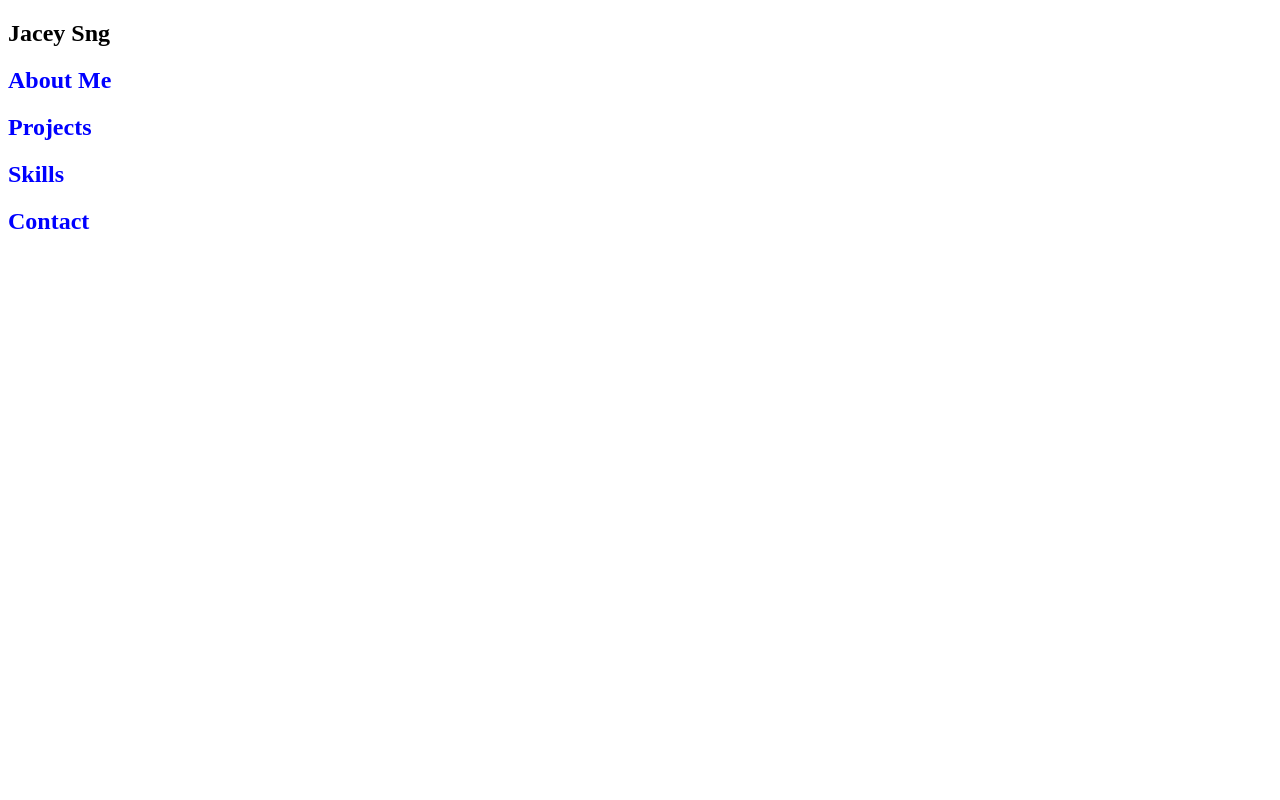
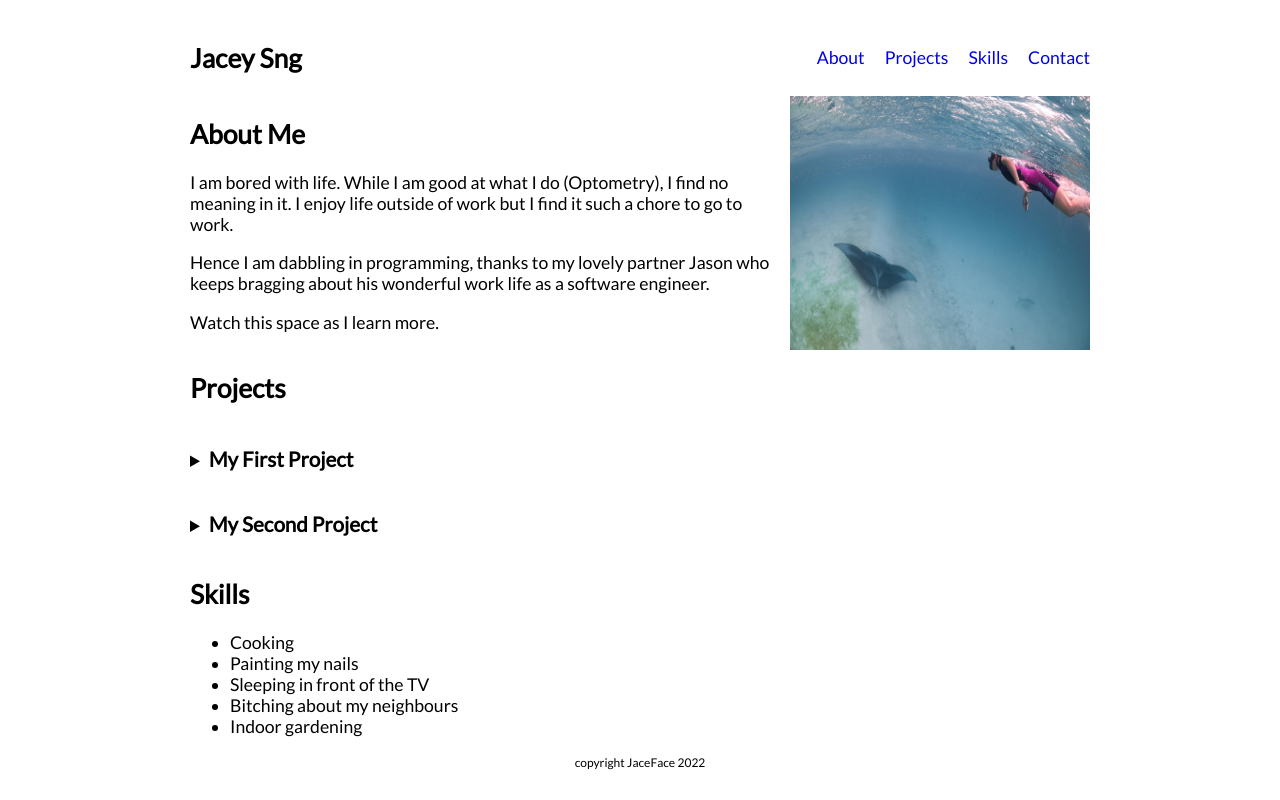
Before and after one commit to jaceyacey/2022-portfolio, a plain HTML site: page index.html in a window 1280 px wide. Drawn offline with Linux system fonts and the light colour scheme.

Commit message:
style content

```diff
--- a/index.html
+++ b/index.html
@@ -2,15 +2,83 @@
 <html>
   <head>
     <link href="./resources/css/style.css" type="text/css" rel="stylesheet" />
+    <meta charset="UTF-8" />
+    <meta http-equiv="X-UA-Compatible" content="IE=edge" />
+    <meta name="viewport" content="width=device-width, initial-scale=1.0" />
     <title>Jacey Sng</title>
   </head>
   <body>
-    <nav><h1>Jacey Sng</h1></nav>
-
-    <h2>About Me</h2>
-    <p></p>
-    <h2>Projects</h2>
-    <h2>Skills</h2>
-    <h2>Contact</h2>
+    <nav>
+      <h1>Jacey Sng</h1>
+      <ul class="navigation-items">
+        <li class="navigation-item"><a href="#about-me">About</a></li>
+        <li class="navigation-item"><a href="#projects">Projects</a></li>
+        <li class="navigation-item"><a href="#skills">Skills</a></li>
+        <li class="navigation-item"><a href="./contact.html">Contact</a></li>
+      </ul>
+    </nav>
+    <main>
+      <section id="about-me">
+        <div class="about-me-container">
+          <div class="about-me-text-container">
+            <h2>About Me</h2>
+            <p>
+              I am bored with life. While I am good at what I do (Optometry), I
+              find no meaning in it. I enjoy life outside of work but I find it
+              such a chore to go to work.
+            </p>
+            <p>
+              Hence I am dabbling in programming, thanks to my lovely partner
+              Jason who keeps bragging about his wonderful work life as a
+              software engineer.
+            </p>
+            <p>Watch this space as I learn more.</p>
+          </div>
+          <img
+            class="portrait"
+            src="./resources/swimming-with-manta-ray.jpg"
+            alt="me swimming with a manta ray"
+          />
+        </div>
+      </section>
+      <section id="projects">
+        <h2>Projects</h2>
+        <details>
+          <summary class="project-title"><h3>My First Project</h3></summary>
+          <img
+            class="project-image"
+            src="./resources/corgi-puppy.jpg"
+            alt="image of my first project"
+          />
+          <p>
+            This is my cutest first attempt at a project using the stuff I have
+            recently learned.
+          </p>
+        </details>
+        <details>
+          <summary class="project-title"><h3>My Second Project</h3></summary>
+          <img
+            class="project-image"
+            src="./resources/corgi.jpg"
+            alt="image of my second project"
+          />
+          <p>
+            This is my amazing second attempt at a project using my new skillz
+            that I have leveled up.
+          </p>
+        </details>
+      </section>
+      <section id="skills">
+        <h2>Skills</h2>
+        <ul>
+          <li>Cooking</li>
+          <li>Painting my nails</li>
+          <li>Sleeping in front of the TV</li>
+          <li>Bitching about my neighbours</li>
+          <li>Indoor gardening</li>
+        </ul>
+      </section>
+    </main>
   </body>
+  <footer>copyright JaceFace 2022</footer>
 </html>
--- a/resources/css/style.css
+++ b/resources/css/style.css
@@ -1,4 +1,62 @@
-h2 {
-    color: blue;
+@import url("https://fonts.googleapis.com/css2?family=Lato&display=swap");
 
+body {
+  font-family: "Lato", sans-serif;
+  font-size: 1.1rem;
+  max-width: 900px;
+  margin: 0 auto;
+  padding: 20px;
 }
+
+nav {
+  display: flex;
+  align-items: center;
+}
+
+nav .navigation-items {
+  display: flex;
+  list-style-type: none;
+  align-items: center;
+  margin: 0;
+  margin-left: auto;
+}
+
+a {
+  text-decoration: none;
+}
+
+.navigation-items a {
+  padding-left: 20px;
+}
+
+.about-me-container {
+  display: flex;
+}
+
+.about-me-text-container {
+  margin-right: 20px;
+}
+
+.portrait {
+  width: 300px;
+  margin: 0 auto;
+  display: block;
+}
+
+details {
+  cursor: pointer;
+}
+
+.project-title h3 {
+  display: inline-block;
+}
+
+.project-image {
+  width: 300px;
+}
+
+footer {
+  margin-top: auto;
+  text-align: center;
+  font-size: 0.75rem;
+}
```
Also changed, not shown: contact.html (+3 -1 lines).
